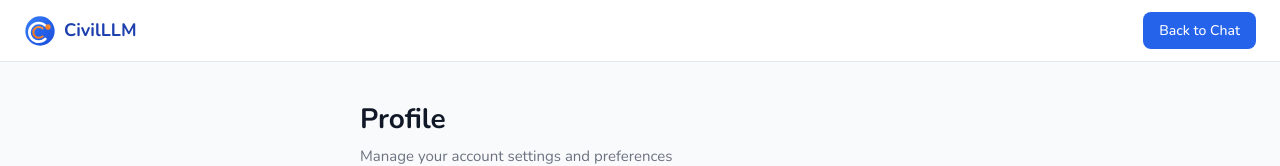
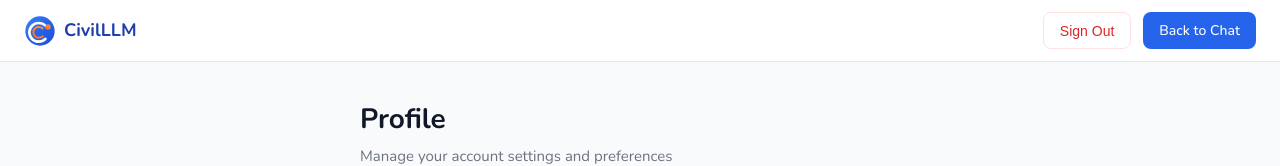
Before and after one commit to moinkhot-ai/CivilLLM, a Next.js app in the folder app/: page /profile in a window 1280 px wide. Shown: the top 166 px of the page. Built offline with nearby package versions, Linux system fonts and the light colour scheme; no server answers.

Commit message:
feat: add sign out button to profile page

```diff
--- a/app/src/app/profile/page.tsx
+++ b/app/src/app/profile/page.tsx
@@ -2,7 +2,7 @@
 
 import { useState, useEffect } from 'react';
 import Link from 'next/link';
-import { useSession } from 'next-auth/react';
+import { useSession, signOut } from 'next-auth/react';
 import { CivilLLMLogo } from '@/components/icons/BotIcons';
 
 export default function ProfilePage() {
@@ -63,6 +63,22 @@ export default function ProfilePage() {
                     <CivilLLMLogo size={32} />
                     <span style={{ fontSize: 18, fontWeight: 700, color: '#1e40af' }}>CivilLLM</span>
                 </Link>
+                <div style={{ display: 'flex', gap: 12 }}>
+                    <button
+                        onClick={() => signOut({ callbackUrl: '/' })}
+                        style={{
+                            padding: '8px 16px',
+                            background: 'white',
+                            color: '#dc2626',
+                            border: '1px solid #fee2e2',
+                            borderRadius: 8,
+                            fontSize: 14,
+                            fontWeight: 500,
+                            cursor: 'pointer'
+                        }}
+                    >
+                        Sign Out
+                    </button>
                     <Link href="/chat" style={{
                         padding: '8px 16px',
                         background: '#2563eb',
@@ -74,6 +90,7 @@ export default function ProfilePage() {
                     }}>
                         Back to Chat
                     </Link>
+                </div>
             </header>
 
             {/* Main Content */}
```
Also changed, not shown: app/scripts/check-users.ts (+24 -9 lines). Lines whose indentation alone changed are shown as unchanged.
